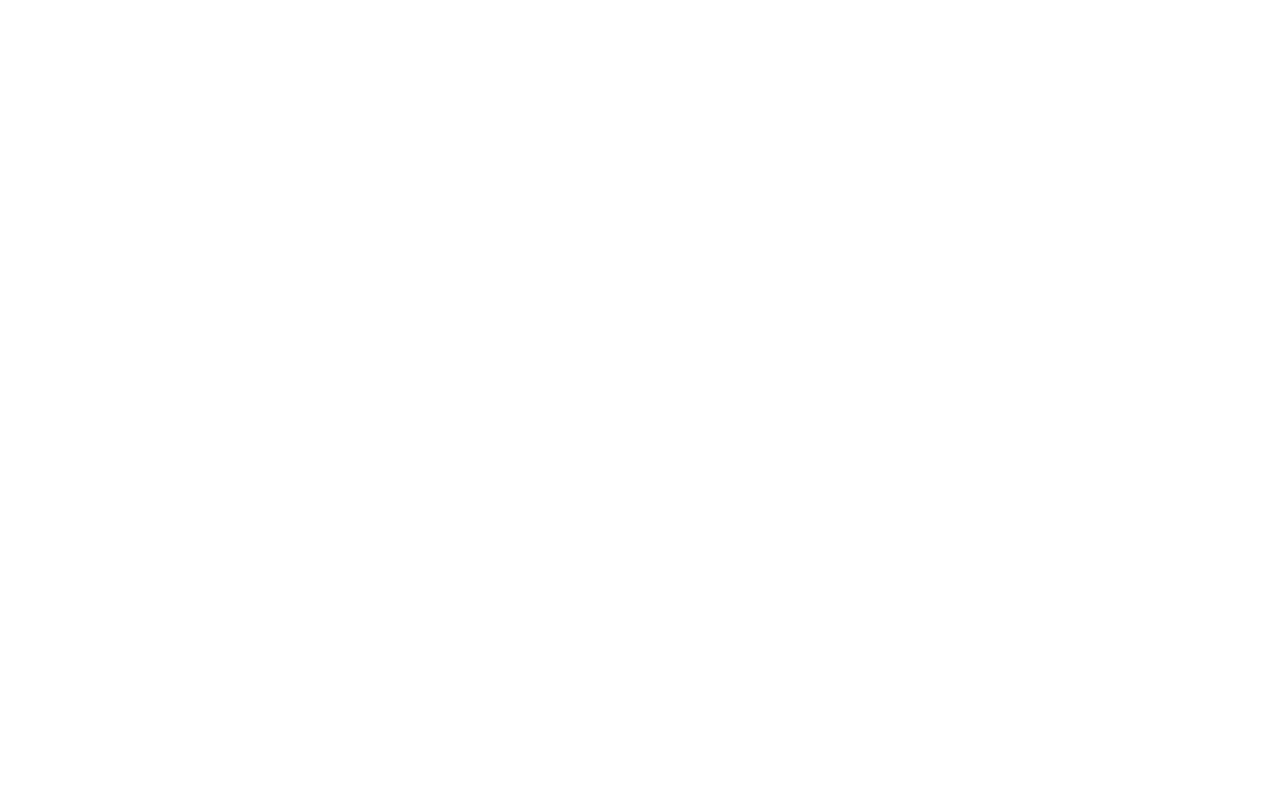
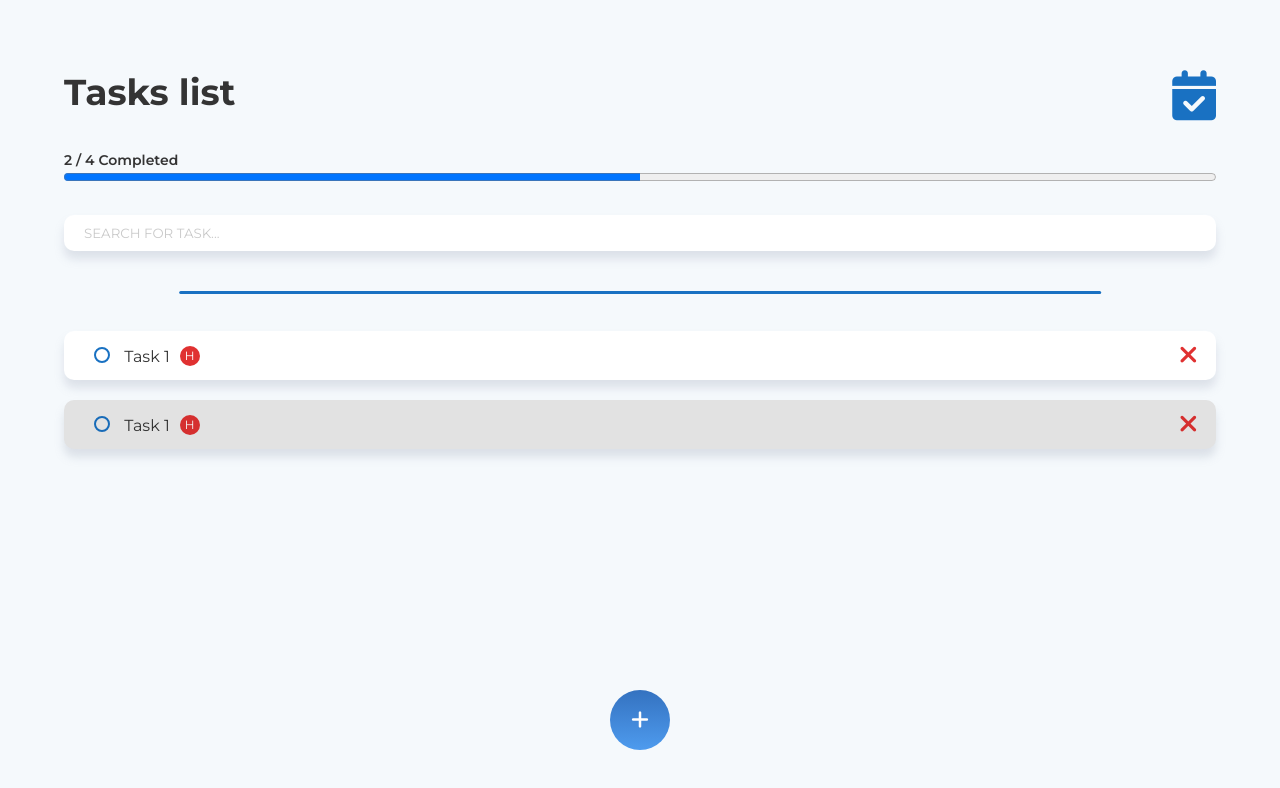
Before and after one commit to rfracer/todo-list, a plain HTML site: page index.html in a window 1280 px wide. Drawn offline with Linux system fonts and the light colour scheme.

Commit message:
Basic scss and html

```diff
--- a/index.html
+++ b/index.html
@@ -1,12 +1,67 @@
 <!DOCTYPE html>
 <html lang="pl">
+
 <head>
     <meta charset="UTF-8">
     <meta http-equiv="X-UA-Compatible" content="IE=edge">
     <meta name="viewport" content="width=device-width, initial-scale=1.0">
-    <title>Document</title>
+    <title>Todo List Vanilla JavaScript App</title>
+    <link rel="preconnect" href="https://fonts.googleapis.com">
+    <link rel="preconnect" href="https://fonts.gstatic.com" crossorigin>
+    <link href="https://fonts.googleapis.com/css2?family=Montserrat:wght@300;400;600;700&display=swap" rel="stylesheet">
+    <link rel="stylesheet" href="https://cdnjs.cloudflare.com/ajax/libs/font-awesome/6.0.0/css/all.min.css"
+        integrity="sha512-9usAa10IRO0HhonpyAIVpjrylPvoDwiPUiKdWk5t3PyolY1cOd4DSE0Ga+ri4AuTroPR5aQvXU9xC6qOPnzFeg=="
+        crossorigin="anonymous" referrerpolicy="no-referrer" />
+    <link rel="stylesheet" href="./css/main.css">
+    <script src="./js/app.js" defer></script>
 </head>
+
 <body>
+    <div class="app-wrapper">
+        <header class="app-header">
+            <div class="container">
+                <div class="justify-content-between">
+                    <h1 class="app-header__title">Tasks list</h1>
+                    <i class="fa-solid fa-calendar-check app-header__icon"></i>
+                </div>
+                <div class="app-header__info">
+                    <span class="app-header__complete-status">2 / 4 Completed</span>
+                    <progress class="progress-bar" data-progress-bar value="50" max="100"> </progress>
+                </div>
+            </div>
+        </header>
+        <div class="app-content">
+            <div class="container">
+                <form class="search-form">
+                    <input class="search-form__input" type="search" name="search" id="search-input"
+                        placeholder="SEARCH FOR TASK...">
+                </form>
+                <ul class="todo-list">
+                    <li class="todo-list__item">
+                        <input type="checkbox" id="task-1" class="checkbox" />
+                        <label for="task-1" class="todo-list__item-name">
+                            <span class="checkbox--custom"></span>
+                            Task 1
+                        </label>
+                        <span class="todo-list__item-priority todo-list__item-priority--high">H</span>
+                        <button class="todo-list__item-delete-btn"><i class="fa-solid fa-xmark"></i></button>
+                    </li>
+                    <li class="todo-list__item is-complete">
+                        <input type="checkbox" id="task-2" class="checkbox" />
+                        <label for="task-2" class="todo-list__item-name">
+                            <span class="checkbox--custom"></span>
+                            Task 1
+                        </label>
+                        <span class="todo-list__item-priority todo-list__item-priority--high">H</span>
+                        <button class="todo-list__item-delete-btn"><i class="fa-solid fa-xmark"></i></button>
+                    </li>
+                </ul>
+                <button id="add-btn" class="btn btn__primary btn__primary--circle"><i
+                        class="fa-solid fa-plus"></i></button>
+            </div>
+        </div>
+        <!-- <div class="app-decorative-element"></div> -->
+    </div>
+</body>
 
-</body>
 </html>
--- /dev/null
+++ b/sass/_base.scss
@@ -0,0 +1,44 @@
+/* APP BASE ELEMENTS VARIABLES, RESETS, UTILITY ETC. */
+
+// VARIABLES
+$primary-color: #1971c2;
+$primary-color-lighter: #d4ebfe;
+$secondary-color: #e03131;
+$secondary-color-lighter: #fab005;
+$background-color: #f5f9fc;
+$font-main-color: #343434;
+$btn-gradient: linear-gradient(180deg, #3472c0 0%, #4e9bee 100%);
+$completed-task: #eeeeee;
+
+// BASIC GLOBAL SETTINGS
+*,
+*::before,
+*::after {
+  box-sizing: border-box;
+  margin: 0;
+  padding: 0;
+}
+
+html {
+  font-size: 62.5%;
+}
+
+body {
+  font-family: 'Montserrat', sans-serif;
+  font-size: 1.6rem;
+  color: $font-main-color;
+  background-color: $background-color;
+  height: 100vh;
+  overflow: hidden;
+}
+
+input {
+  font-family: 'Montserrat', sans-serif;
+}
+
+/* UTILITIES*/
+
+.justify-content-between {
+  display: flex;
+  justify-content: space-between;
+}
--- /dev/null
+++ b/sass/_components.scss
@@ -0,0 +1,62 @@
+/* APP COMPONENTS */
+
+.btn {
+  display: block;
+  border: none;
+  cursor: pointer;
+  &__primary {
+    background: $btn-gradient;
+    color: #fff;
+    &--circle {
+      height: 6rem;
+      width: 6rem;
+      border-radius: 50%;
+      font-size: 2rem;
+    }
+  }
+}
+
+.progress-bar {
+  display: block;
+  width: 100%;
+}
+
+.search-form {
+  margin-top: 3rem;
+
+  &__input {
+    width: 100%;
+    padding: 10px 20px;
+    border: none;
+    border-radius: 1rem;
+    box-shadow: 0px 8px 10px rgba(149, 157, 180, 0.25);
+
+    &::placeholder {
+      color: rgb(202, 202, 202);
+    }
+  }
+}
+
+.checkbox {
+  opacity: 0;
+  position: absolute;
+
+  &--custom {
+    display: inline-block;
+    position: relative;
+    bottom: -0.15rem;
+    width: 1.6rem;
+    height: 1.6rem;
+    margin-right: 1rem;
+    border: 2px solid $primary-color;
+    border-radius: 50%;
+    transition: transform 300ms ease-in-out;
+    cursor: pointer;
+  }
+}
+
+.checkbox:checked + label .checkbox--custom {
+  background: $primary-color;
+  border-color: $primary-color;
+  box-shadow: inset 0 0 0px 2px white;
+}
--- /dev/null
+++ b/sass/_layout.scss
@@ -0,0 +1,7 @@
+/* APP LAYOUT PARTS */
+
+.container {
+  margin: 0 auto;
+  max-width: 1200px;
+  width: 90%;
+}
--- /dev/null
+++ b/sass/main.scss
@@ -0,0 +1,187 @@
+@import './base';
+@import './layout';
+@import './components';
+
+.app-wrapper {
+  margin: 50px 0;
+  height: 100vh;
+  overflow: hidden;
+}
+
+.app-header {
+  margin-top: 2rem;
+
+  &__title {
+    display: inline-block;
+    font-size: 3.6rem;
+    font-weight: 800;
+  }
+
+  &__icon {
+    font-size: 5rem;
+    color: $primary-color;
+  }
+
+  &__info {
+    margin-top: 3rem;
+  }
+
+  &__complete-status {
+    font-size: 1.4rem;
+    font-weight: 600;
+  }
+}
+
+.todo-list {
+  position: relative;
+  margin-top: 4rem;
+  padding-top: 4rem;
+  list-style: none;
+
+  &__item {
+    position: relative;
+    display: flex;
+    align-items: center;
+    padding: 1rem 2rem;
+    margin-bottom: 2rem;
+    border: none;
+    border-radius: 1rem;
+    background-color: #fff;
+    transform: scale(1);
+    box-shadow: 0px 8px 10px rgba(149, 157, 180, 0.25);
+    transition: all 500ms ease-in-out;
+
+    &:last-child {
+      margin-bottom: 0;
+    }
+
+    &:hover {
+      transform: scale(1.01);
+    }
+
+    &.is-complete {
+      background-color: $completed-task;
+      filter: brightness(0.95);
+      label::after {
+        content: '';
+        position: absolute;
+        width: 65%;
+        left: 5.5rem;
+        top: 50%;
+        transform: translateY(50%);
+        height: 0.2rem;
+        background: #9b9b9b;
+        transform: scaleX(0);
+        transform-origin: right;
+        transition: transform 150ms ease-in-out;
+      }
+
+      & .checkbox:checked + label::after {
+        transform: scaleX(1);
+        transform-origin: left;
+      }
+
+      & .checkbox:checked + label {
+        color: #868686;
+      }
+    }
+  }
+
+  &__item-name {
+    margin-left: 1rem;
+  }
+
+  &__item-priority {
+    display: inline-block;
+    margin-left: 1rem;
+    width: 2rem;
+    height: 2rem;
+    text-align: center;
+    font-size: 1.2rem;
+    line-height: 2rem;
+    color: #fff;
+
+    &--high {
+      background-color: $secondary-color;
+      border-radius: 50%;
+    }
+  }
+
+  &__item-delete-btn {
+    margin-left: auto;
+    font-size: 2.5rem;
+    color: $secondary-color;
+    background: none;
+    border: none;
+    cursor: pointer;
+  }
+
+  &::before {
+    content: '';
+    position: absolute;
+    top: 0;
+    left: 50%;
+    transform: translateX(-50%);
+    width: 80%;
+    height: 3px;
+    background-color: $primary-color;
+    border-radius: 5px;
+  }
+}
+
+.app-content {
+  .btn {
+    position: fixed;
+    bottom: 5rem;
+    left: 50%;
+    transform: translateX(-50%);
+  }
+}
+
+//<div class="btn btn__primary btn__primary--circle"><i class="fa-solid fa-plus"></i></div>
+
+//<ul class="todo-list">
+//                 <li class="todo-list__item">
+//                     <input type="checkbox" id="task-1" class="todo-list__item-checkbox" />
+//                     <label for="task-1" class="todo-list__item-name">
+//                         <span class="todo-list__checkbox--custom"></span>
+//                         Task 1
+//                     </label>
+//                     <span class="todo-list__item-priority">H</span>
+//                     <button class="todo-list__item-delete"><i class="fa-solid fa-xmark"></i></button>
+//                 </li>
+//             </ul>
+// <body>
+//     <div class="app-wrapper">
+//         <header class="app-header">
+//             <div class="container">
+//                 <div class="app-header__wrapper">
+//                     <h1 class="app-header__title">Tasks list</h1>
+//                     <i class="fa-solid fa-calendar-check app-header__icon"></i>
+//                 </div>
+//                 <div class="app-header__info">
+//                     <span class="app-header__info__completed-status">2/4 Completed</span>
+//                 </div>
+//             </div>
+//         </header>
+//         <div class="app-content">
+//             <form class="search">
+//                 <input type="search" name="search" id="search__input">
+//             </form>
+//             <ul class="todo-list">
+//                 <li class="todo-list__item">
+//                     <input type="checkbox" id="task-1" class="todo-list__item-checkbox" />
+//                     <label for="task-1" class="todo-list__item-name">
+//                         <span class="todo-list__checkbox--custom"></span>
+//                         Task 1
+//                     </label>
+//                     <span class="todo-list__item-priority">H</span>
+//                     <button class="todo-list__item-delete"><i class="fa-solid fa-xmark"></i></button>
+//                 </li>
+//             </ul>
+//             <div class="btn btn__primary btn__primary--circle"><i class="fa-solid fa-plus"></i></div>
+//         </div>
+//     </div>
+// </body>
+
+// </html>
```
Also changed, not shown: css/main.css (added), js/app.js (added), 1 other file.
